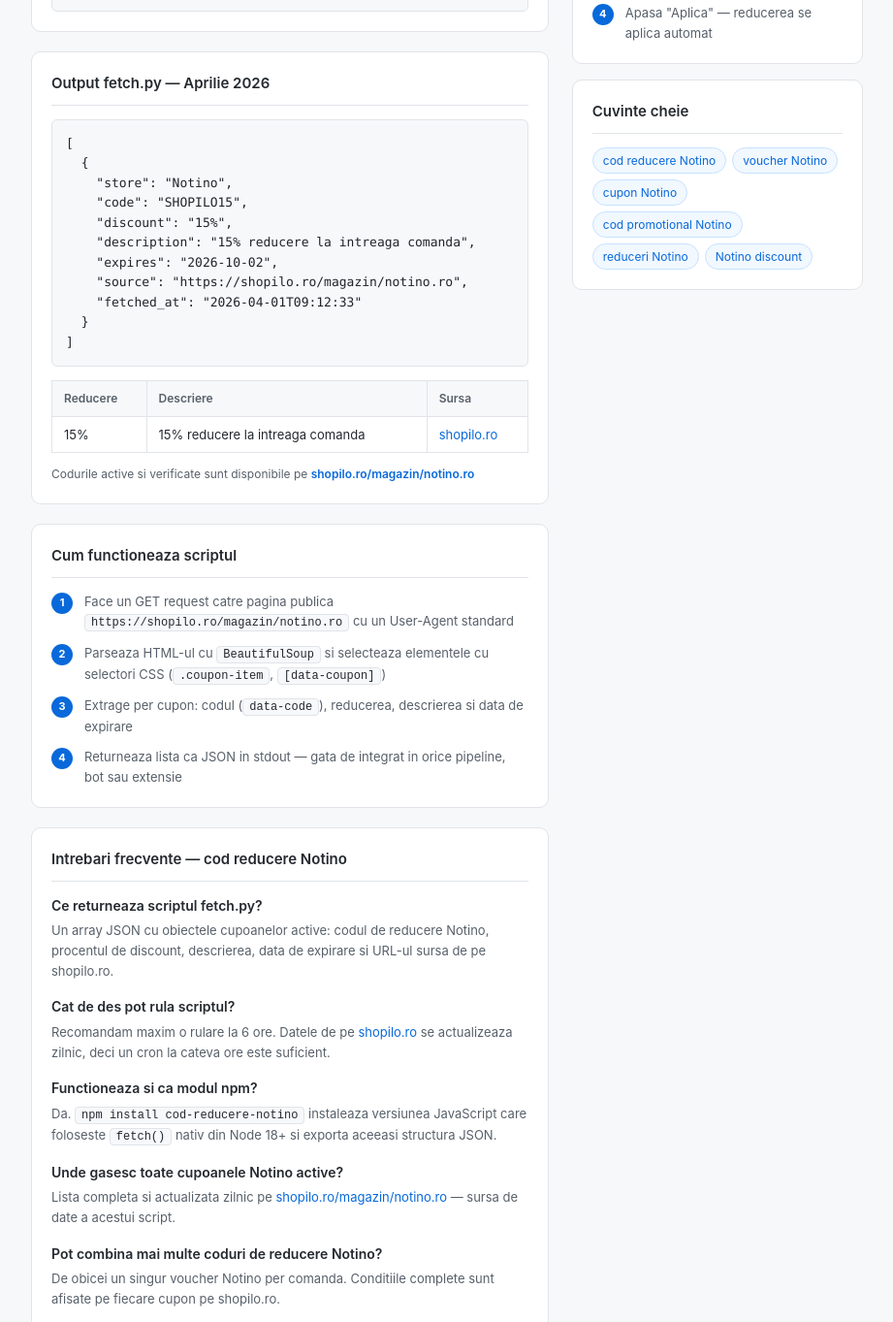
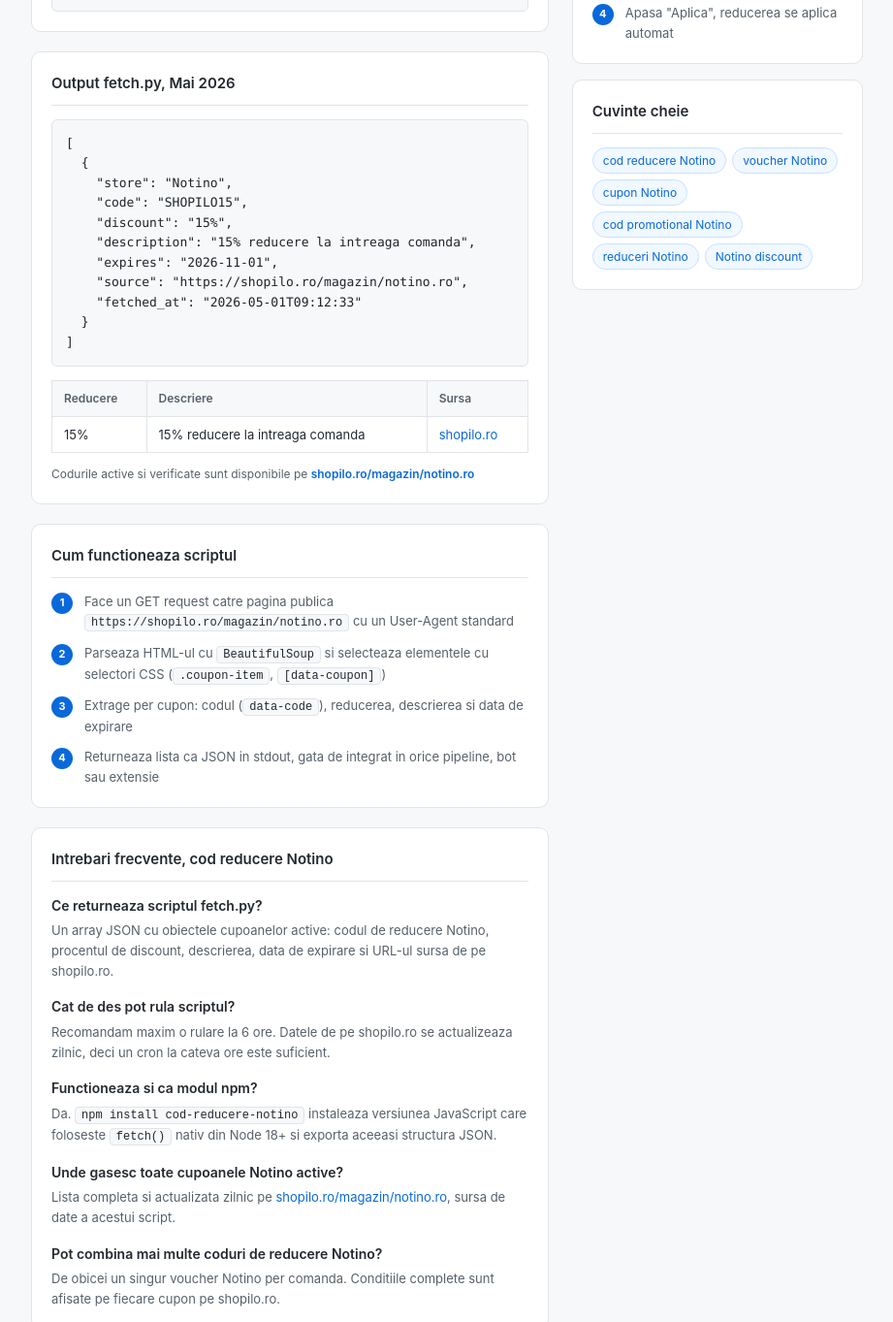
Before and after one commit to shopilo-ro/cod-reducere-notino, a website: page index.html in a window 1280 px wide. Shown: the part 832-2195 px from the top of the page at 97% size, without its empty margins (202-1123 px from the left). Drawn offline with Linux system fonts and the light colour scheme.

Commit message:
Update Mai 2026

```diff
--- a/index.html
+++ b/index.html
@@ -3,11 +3,11 @@
 <head>
   <meta charset="UTF-8">
   <meta name="viewport" content="width=device-width, initial-scale=1.0">
-  <title>Cod reducere Notino — Aprilie 2026 | shopilo.ro</title>
+  <title>Cod reducere Notino, Mai 2026 | shopilo.ro</title>
   <meta name="description" content="Script Python open-source pentru fetch automat de coduri de reducere Notino. Returneaza cupoane Notino active in format JSON de pe shopilo.ro.">
   <meta name="robots" content="index, follow">
   <meta property="og:type" content="website">
-  <meta property="og:title" content="Cod reducere Notino — Aprilie 2026 | shopilo.ro">
+  <meta property="og:title" content="Cod reducere Notino, Mai 2026 | shopilo.ro">
   <meta property="og:description" content="Script Python open-source pentru fetch automat de coduri de reducere Notino de pe shopilo.ro.">
   <meta property="og:url" content="https://shopilo-ro.github.io/cod-reducere-notino/">
   <script type="application/ld+json">{
@@ -57,7 +57,7 @@
   ]
 }</script>
   <script type="application/ld+json">{"@context": "https://schema.org", "@type": "BreadcrumbList", "itemListElement": [{"@type": "ListItem", "position": 1, "name": "Shopilo Dev", "item": "https://shopilo-ro.github.io"}, {"@type": "ListItem", "position": 2, "name": "Cod reducere Notino", "item": "https://shopilo-ro.github.io/cod-reducere-notino/"}]}</script>
-  <script type="application/ld+json">{"@context": "https://schema.org", "@type": "WebPage", "name": "Cod reducere Notino | shopilo.ro", "description": "Cele mai bune coduri de reducere Notino. Cupoane Notino active, voucher Notino si oferte exclusive pe shopilo.ro.", "url": "https://shopilo-ro.github.io/cod-reducere-notino/", "dateModified": "2026-04-01", "isPartOf": {"@type": "WebSite", "name": "Shopilo Dev", "url": "https://shopilo-ro.github.io"}, "about": {"@type": "Thing", "name": "Notino"}}</script>
+  <script type="application/ld+json">{"@context": "https://schema.org", "@type": "WebPage", "name": "Cod reducere Notino | shopilo.ro", "description": "Cele mai bune coduri de reducere Notino. Cupoane Notino active, voucher Notino si oferte exclusive pe shopilo.ro.", "url": "https://shopilo-ro.github.io/cod-reducere-notino/", "dateModified": "2026-05-01", "isPartOf": {"@type": "WebSite", "name": "Shopilo Dev", "url": "https://shopilo-ro.github.io"}, "about": {"@type": "Thing", "name": "Notino"}}</script>
   <style>
     *{margin:0;padding:0;box-sizing:border-box}
     body{font-family:-apple-system,BlinkMacSystemFont,'Segoe UI',sans-serif;background:#f6f8fa;color:#212529;line-height:1.6}
@@ -174,16 +174,16 @@ fetchCoupons().then(data => console.log(data));</code></pre>
     </div>
 
     <div class="card">
-      <h2>Output fetch.py — Aprilie 2026</h2>
+      <h2>Output fetch.py, Mai 2026</h2>
       <pre><code>[
   {
     "store": "Notino",
     "code": "SHOPILO15",
     "discount": "15%",
     "description": "15% reducere la intreaga comanda",
-    "expires": "2026-10-02",
+    "expires": "2026-11-01",
     "source": "https://shopilo.ro/magazin/notino.ro",
-    "fetched_at": "2026-04-01T09:12:33"
+    "fetched_at": "2026-05-01T09:12:33"
   }
 ]</code></pre>
       <table style="margin-top:14px">
@@ -212,19 +212,19 @@ fetchCoupons().then(data => console.log(data));</code></pre>
         <div class="step"><span class="step-num">1</span><span>Face un GET request catre pagina publica <span class="inline-code">https://shopilo.ro/magazin/notino.ro</span> cu un User-Agent standard</span></div>
         <div class="step"><span class="step-num">2</span><span>Parseaza HTML-ul cu <span class="inline-code">BeautifulSoup</span> si selecteaza elementele cu selectori CSS (<span class="inline-code">.coupon-item</span>, <span class="inline-code">[data-coupon]</span>)</span></div>
         <div class="step"><span class="step-num">3</span><span>Extrage per cupon: codul (<span class="inline-code">data-code</span>), reducerea, descrierea si data de expirare</span></div>
-        <div class="step"><span class="step-num">4</span><span>Returneaza lista ca JSON in stdout — gata de integrat in orice pipeline, bot sau extensie</span></div>
+        <div class="step"><span class="step-num">4</span><span>Returneaza lista ca JSON in stdout, gata de integrat in orice pipeline, bot sau extensie</span></div>
       </div>
     </div>
 
     <div class="card">
-      <h2>Intrebari frecvente — cod reducere Notino</h2>
+      <h2>Intrebari frecvente, cod reducere Notino</h2>
       <div class="faq-item">
         <h3>Ce returneaza scriptul fetch.py?</h3>
         <p>Un array JSON cu obiectele cupoanelor active: codul de reducere Notino, procentul de discount, descrierea, data de expirare si URL-ul sursa de pe shopilo.ro.</p>
       </div>
       <div class="faq-item">
         <h3>Cat de des pot rula scriptul?</h3>
-        <p>Recomandam maxim o rulare la 6 ore. Datele de pe <a href="https://shopilo.ro/magazin/notino.ro">shopilo.ro</a> se actualizeaza zilnic, deci un cron la cateva ore este suficient.</p>
+        <p>Recomandam maxim o rulare la 6 ore. Datele de pe shopilo.ro se actualizeaza zilnic, deci un cron la cateva ore este suficient.</p>
       </div>
       <div class="faq-item">
         <h3>Functioneaza si ca modul npm?</h3>
@@ -232,7 +232,7 @@ fetchCoupons().then(data => console.log(data));</code></pre>
       </div>
       <div class="faq-item">
         <h3>Unde gasesc toate cupoanele Notino active?</h3>
-        <p>Lista completa si actualizata zilnic pe <a href="https://shopilo.ro/magazin/notino.ro">shopilo.ro/magazin/notino.ro</a> — sursa de date a acestui script.</p>
+        <p>Lista completa si actualizata zilnic pe <a href="https://shopilo.ro/magazin/notino.ro">shopilo.ro/magazin/notino.ro</a>, sursa de date a acestui script.</p>
       </div>
       <div class="faq-item">
         <h3>Pot combina mai multe coduri de reducere Notino?</h3>
@@ -255,7 +255,7 @@ fetchCoupons().then(data => console.log(data));</code></pre>
         <div class="step"><span class="step-num">1</span><span>Copiaza codul din output-ul scriptului</span></div>
         <div class="step"><span class="step-num">2</span><span>Adauga produsele dorite in cosul Notino</span></div>
         <div class="step"><span class="step-num">3</span><span>La checkout, introdu codul in campul "Voucher" sau "Cod promotional"</span></div>
-        <div class="step"><span class="step-num">4</span><span>Apasa "Aplica" — reducerea se aplica automat</span></div>
+        <div class="step"><span class="step-num">4</span><span>Apasa "Aplica", reducerea se aplica automat</span></div>
       </div>
     </div>
 
@@ -276,7 +276,7 @@ fetchCoupons().then(data => console.log(data));</code></pre>
 </div>
 
 <footer>
-  Script open-source. Date de pe <a href="https://shopilo.ro/magazin/notino.ro">shopilo.ro</a> &mdash;
+  Script open-source. Date de pe <a href="https://shopilo.ro/magazin/notino.ro">shopilo.ro</a> |
   <a href="https://shopilo-ro.github.io">Toate magazinele</a>
 </footer>
 
```
